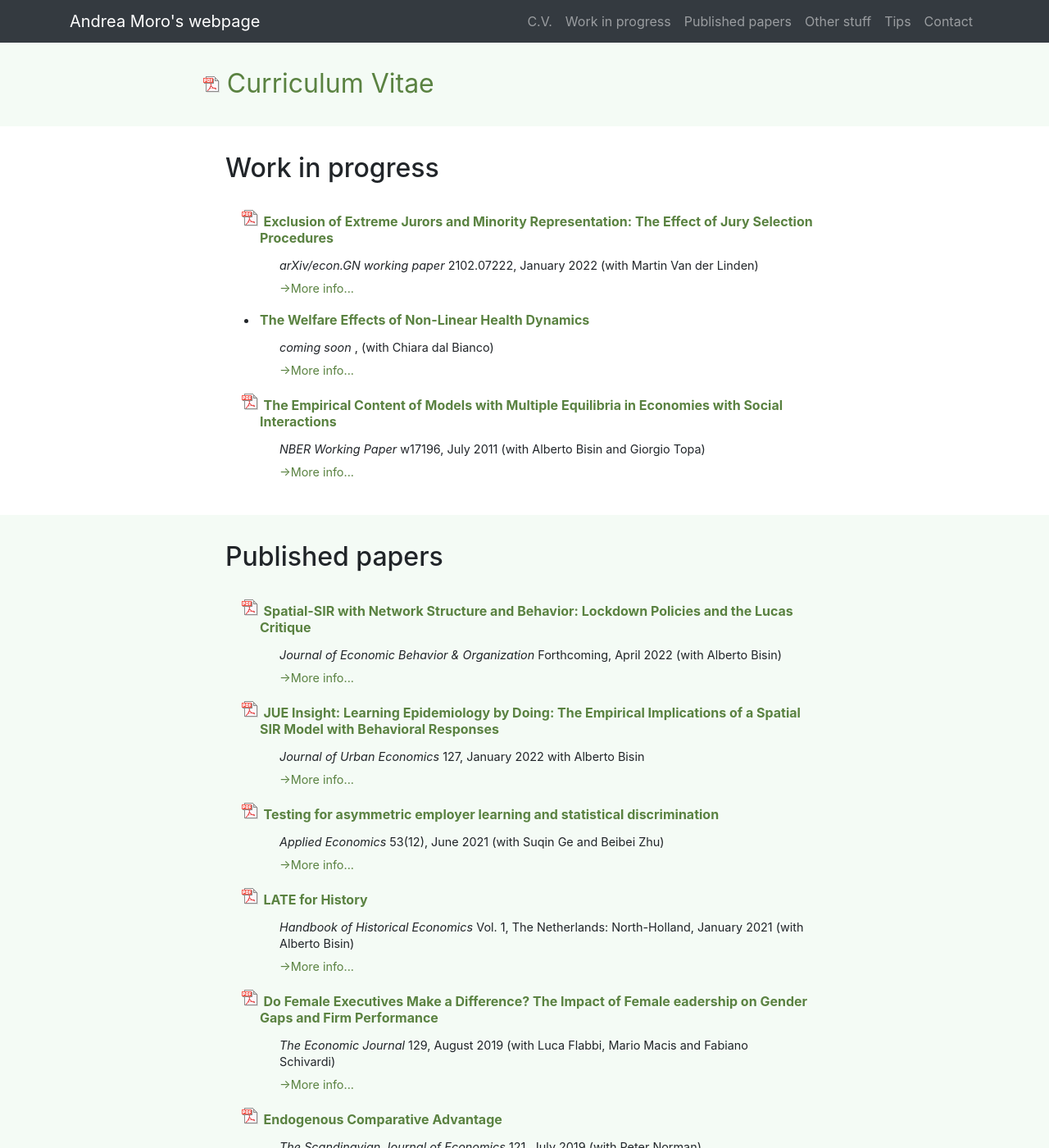
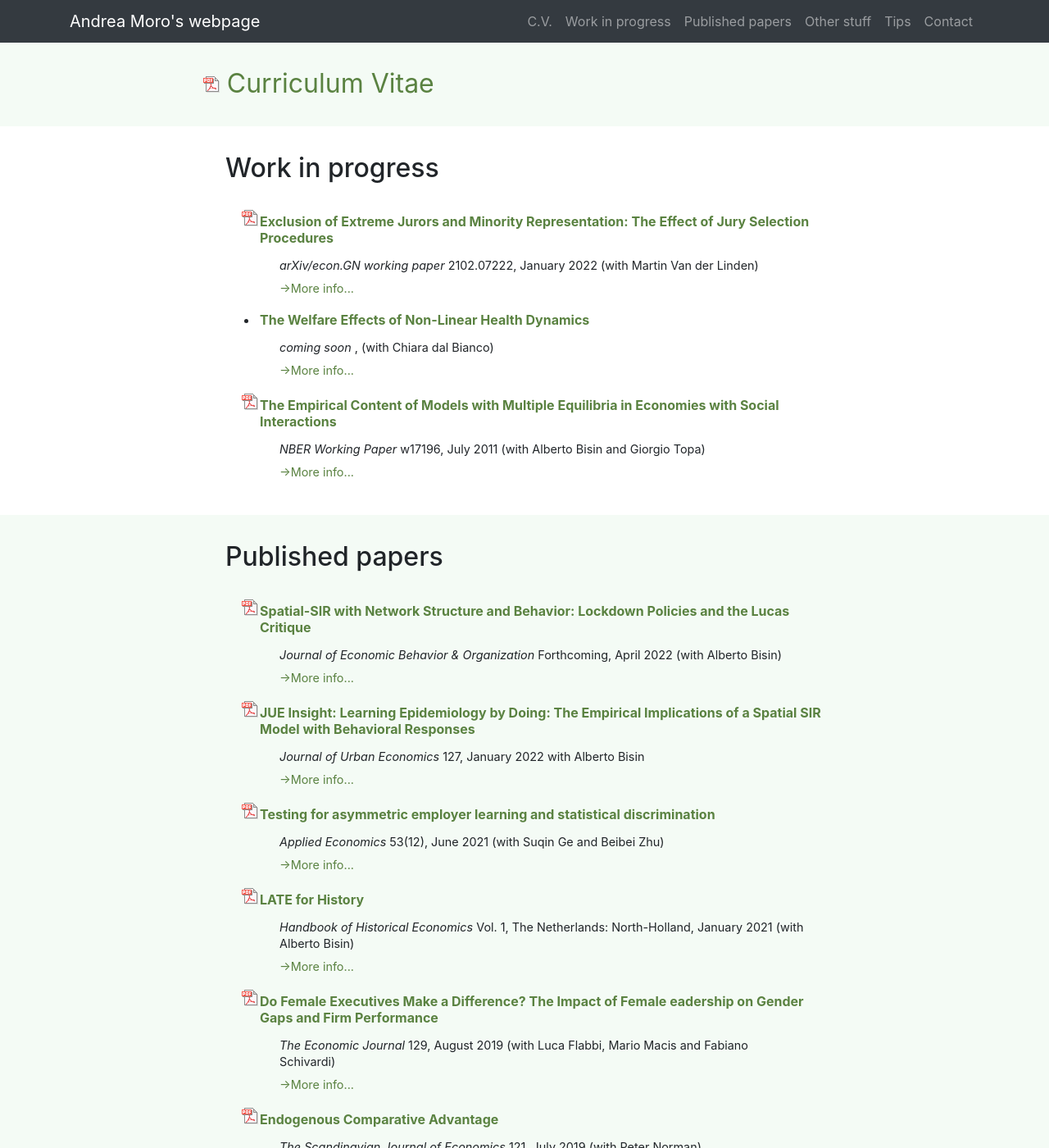
Before and after one commit to andreamoro-git/andreamoro-git.github.io, a Jekyll site: the page built from index.md, in a window 1280 px wide and 1400 px high, scrolled down 276 px. Shown: the whole window at 82% size. Built offline with Jekyll 4.4.1, drawn with Linux system fonts in a browser that asks for light colours; our own code applies the rules of GitHub Pages for plain Markdown files.

Commit message:
Update article.html

```diff
--- a/_includes/article.html
+++ b/_includes/article.html
@@ -25,7 +25,7 @@
 {% capture bibpostname %}{{ bibpostname }}{{ post.date | date: '-%Y ' }}{% endcapture %}
 
 {%- if post.pdfurl -%}
-<li class="pdfli post">&#8204;
+<li class="pdfli post">
   <a class="paper" href= {{ post.pdfurl }} target="_blank">
     {{ post.title }}
   </a>
```
